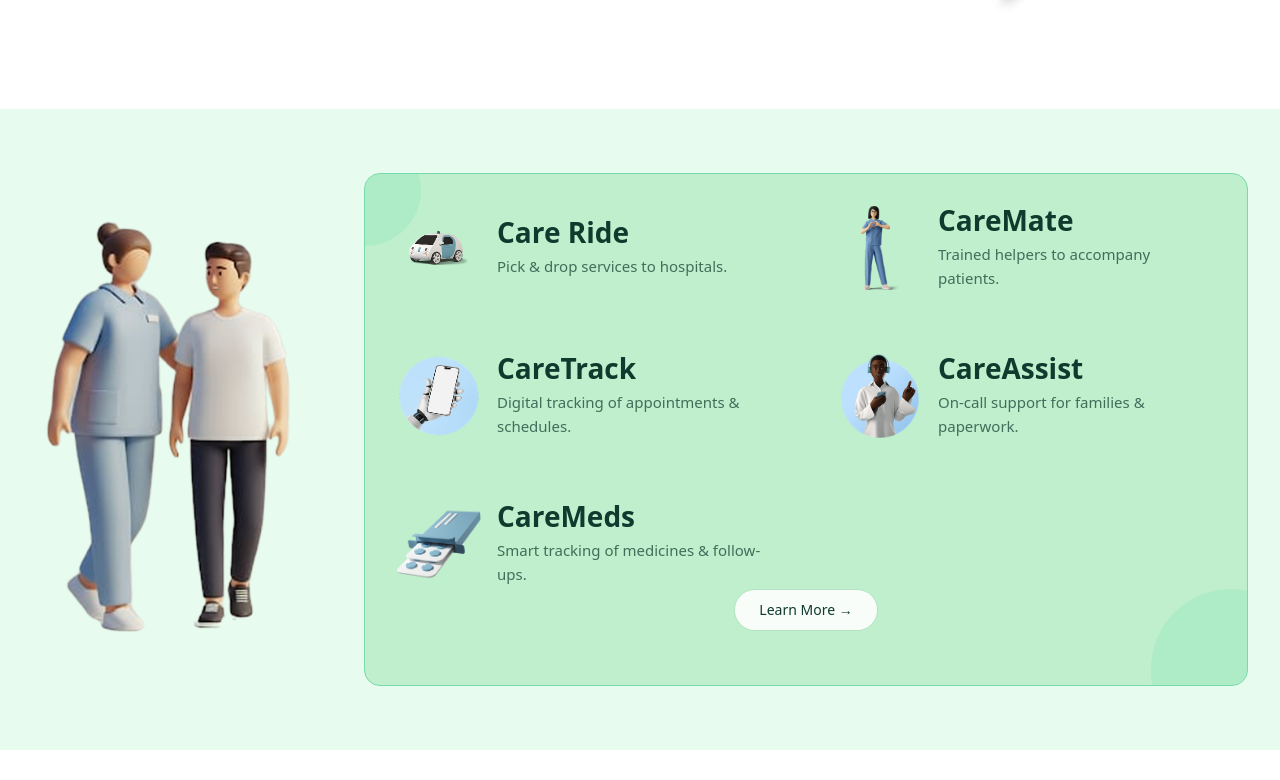
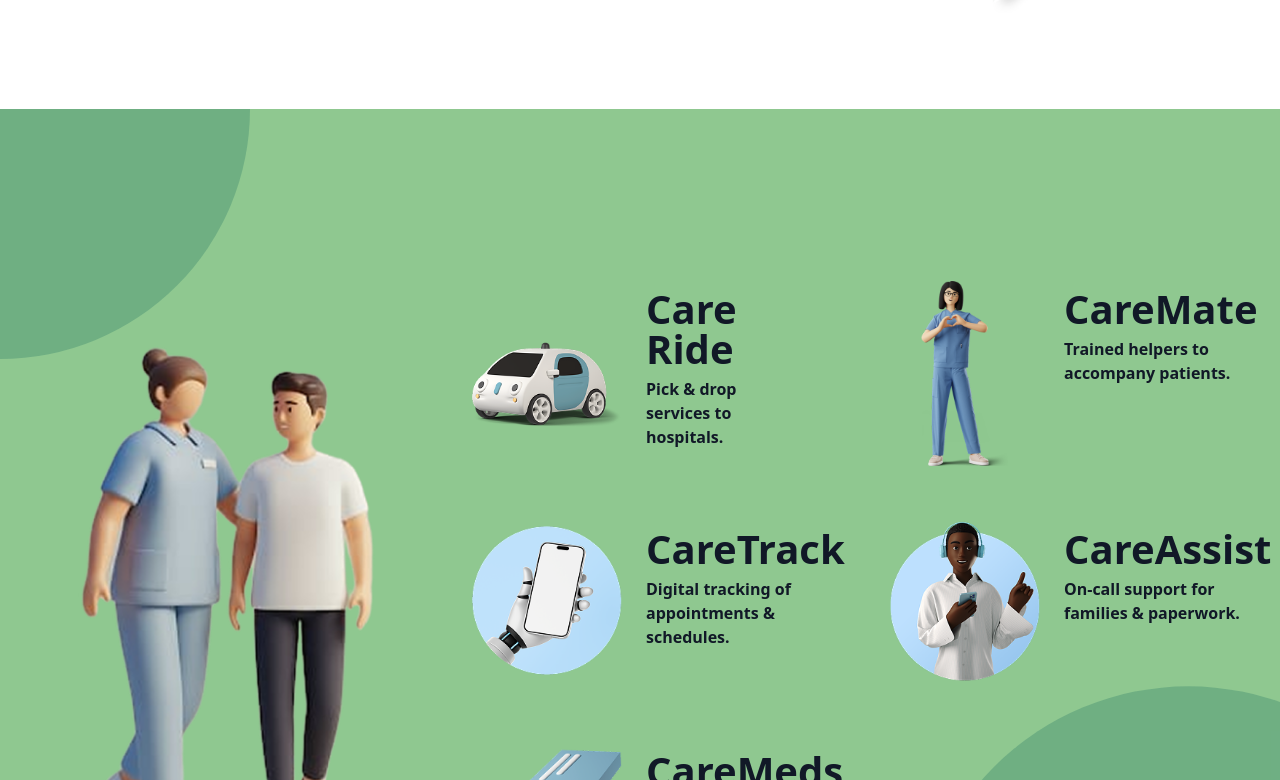
Before and after one commit to famwelltech/firebase_login, a React (Create React App) app: page / in a window 1280 px wide. Shown: the part 540-1320 px from the top of the page. Built offline with nearby package versions, Linux system fonts and the light colour scheme.

Commit message:
Services Section in Home page Updated....

```diff
--- a/src/pages/Home.jsx
+++ b/src/pages/Home.jsx
@@ -35,41 +35,39 @@ const styles = {
   heroBg: "absolute inset-0 -z-10 bg-gradient-to-b from-purple-50 to-white",
   heroWrap:
     "mx-auto max-w-7xl px-4 sm:px-6 lg:px-8 py-16 lg:py-24 grid lg:grid-cols-2 items-center",
-  heroH1: "text-5xl sm:text-6xl lg:text-7xl font-bold tracking-tight",
+  heroH1: "text-5xl sm:text-6xl lg:text-7xl font-bold leading-tight",
   heroP: "mt-4 text-lg text-gray-600",
   heroCtaRow: "mt-6 flex flex-wrap gap-3",
   ctaPrimary:
-    "inline-flex h-11 items-center rounded-xl bg-purple-600 px-6 text-white hover:bg-purple-700",
-  ctaSecondary:
-    "inline-flex h-11 items-center rounded-xl border px-6 hover:bg-gray-50",
+    "inline-flex h-11 items-center rounded-xl bg-purple-600 px-6 text-white font-bold hover:bg-purple-700",
   heroImgs: "flex justify-center",
   heroImg: "w-1/2 max-w-sm",
   // Services
-  servicesSec: "relative py-16 bg-[#E8FBEF]",
+  servicesSec: "relative bg-[#8FC890] overflow-hidden p-20 pt-40",
   servicesGrid:
-    "mx-auto max-w-7xl px-4 sm:px-6 lg:px-8 grid lg:grid-cols-[300px,1fr] gap-8 items-stretch",
-  servicesLeft: "flex items-end justify-center lg:justify-start",
+    "mx-auto max-w-7xl   grid lg:grid-cols-[340px,1fr] gap-10 items-start",
+  servicesLeft: "flex justify-start -ml-4 m-5",
   servicesLeftImg:
-    "w-[200px] sm:w-[230px] md:w-[250px] lg:w-[280px] h-auto object-contain",
+    "w-[280px] sm:w-[340px] md:w-[380px] lg:w-[420px] h-auto object-contain",
   servicesPanel:
     "relative rounded-2xl border border-[#78D9AA] bg-[#BFEFCC] p-6 sm:p-8 overflow-hidden",
   servicesDeco1:
-    "pointer-events-none absolute left-0 -top-10 h-28 w-28 -translate-x-1/2 rounded-full bg-[#94E5BD]/40",
+    "pointer-events-none absolute left-0 top-0 h-[500px] w-[500px] -translate-x-1/2 -translate-y-1/2 rounded-full bg-[#5A9E7A]/60",
   servicesDeco2:
-    "pointer-events-none absolute -right-16 -bottom-16 h-40 w-40 rounded-full bg-[#94E5BD]/40",
+    "pointer-events-none absolute right-0 bottom-0 h-[550px] w-[550px] translate-x-1/3 translate-y-1/3 rounded-full bg-[#5A9E7A]/60",
   // Services
 // Services
-servicesList: "grid sm:grid-cols-2 gap-x-16 gap-y-16",
+servicesList: "grid sm:grid-cols-2 gap-x-24 gap-y-12",
 // no background/shadow/ring — keep only sizing helper
 servicesTile: "shrink-0",
 
-servicesItemTitle: "text-[28px] leading-7 font-semibold text-[#0F3A2D]",
-servicesItemDesc: "mt-2 text-[15px] leading-6 text-[#214D3F]/80 max-w-[40ch]",
+servicesItemTitle: "text-[40px] leading-[100%] font-black tracking-[0%]",
+servicesItemDesc: "mt-2 text-[16px] leading-6 font-semibold max-w-[32ch]",
 
 
-  learnMoreRow: "mt-1 flex sm:justify-center",
+  learnMoreRow: "mb-10 flex justify-end",
   learnMoreBtn:
-    "inline-flex items-center rounded-full bg-white/90 px-6 py-2.5 text-sm font-medium text-[#0F3A2D] ring-1 ring-black/5 hover:bg-white transition",
+    "inline-flex items-center gap-2 text-xl font-semibold text-[#0F3A2D] underline underline-offset-4 decoration-2 hover:text-[#1a5a42] transition",
   // Why
   whySec: "py-16",
   whyTopWrap: "mx-auto max-w-7xl px-4 sm:px-6 lg:px-8",
@@ -87,7 +85,7 @@ servicesItemDesc: "mt-2 text-[15px] leading-6 text-[#214D3F]/80 max-w-[40ch]",
     "pointer-events-none absolute -bottom-24 -left-24 h-[260px] w-[260px] rounded-full bg-white/20",
   promoDeco2:
     "pointer-events-none absolute -top-24 -right-24 h-[220px] w-[220px] rounded-full bg-white/20",
-  promoWrap: "relative mx-auto max-w-7xl px-4 sm:px-6 lg:px-8",
+  promoWrap: "relative mx-auto max-w-7xl px-2 sm:px-2 lg:px-4",
   promoGrid: "grid lg:grid-cols-2 items-center p-5 m-5",
   promoH2: "text-4xl sm:text-5xl lg:text-5xl font-extrabold leading-tight",
   promoSub: "mt-4 text-white/90 text-base sm:text-[17px]",
@@ -185,35 +183,35 @@ function ServicesSection() {
 
   return (
     <section id="services" className={styles.servicesSec}>
+      {/* Decorative circles */}
+      <div className={styles.servicesDeco1} />
+      <div className={styles.servicesDeco2} />
+
       <div className={styles.servicesGrid}>
         {/* Left column illustration (unchanged) */}
         <div className={styles.servicesLeft}>
           <img src={peopleColumn} alt="Care helpers" className={styles.servicesLeftImg} />
         </div>
 
-        {/* Right panel */}
-        <div className={styles.servicesPanel}>
-          <div className={styles.servicesDeco1} />
-          <div className={styles.servicesDeco2} />
-
+        {/* Services content - without the box wrapper */}
+        <div className="relative">
           <div className={styles.servicesList}>
             {items.map(({ title, desc, image }, i) => (
-              <div key={i} className="flex items-center gap-4">
+              <div key={i} className="flex items-start gap-6 m-3">
                 {/* Icon without white background */}
                 <div className={styles.servicesTile} aria-hidden="true">
-  <div className="h-[84px] w-[84px] overflow-hidden rounded-xl">
+                  <div className="h-[150px] w-[150px] rounded-xl flex-shrink-0">
                     <img
                       src={image}
                       alt=""
-      className="h-full w-full object-contain"  // keeps original artwork (no bg added)
+                      className=" object-contain"
                       loading="lazy"
                     />
                   </div>
                 </div>
 
-
                 {/* Copy */}
-                <div>
+                <div className="pt-2">
                   <div className={styles.servicesItemTitle}>{title}</div>
                   <p className={styles.servicesItemDesc}>{desc}</p>
                 </div>
```
Lines whose indentation alone changed are shown as unchanged.
